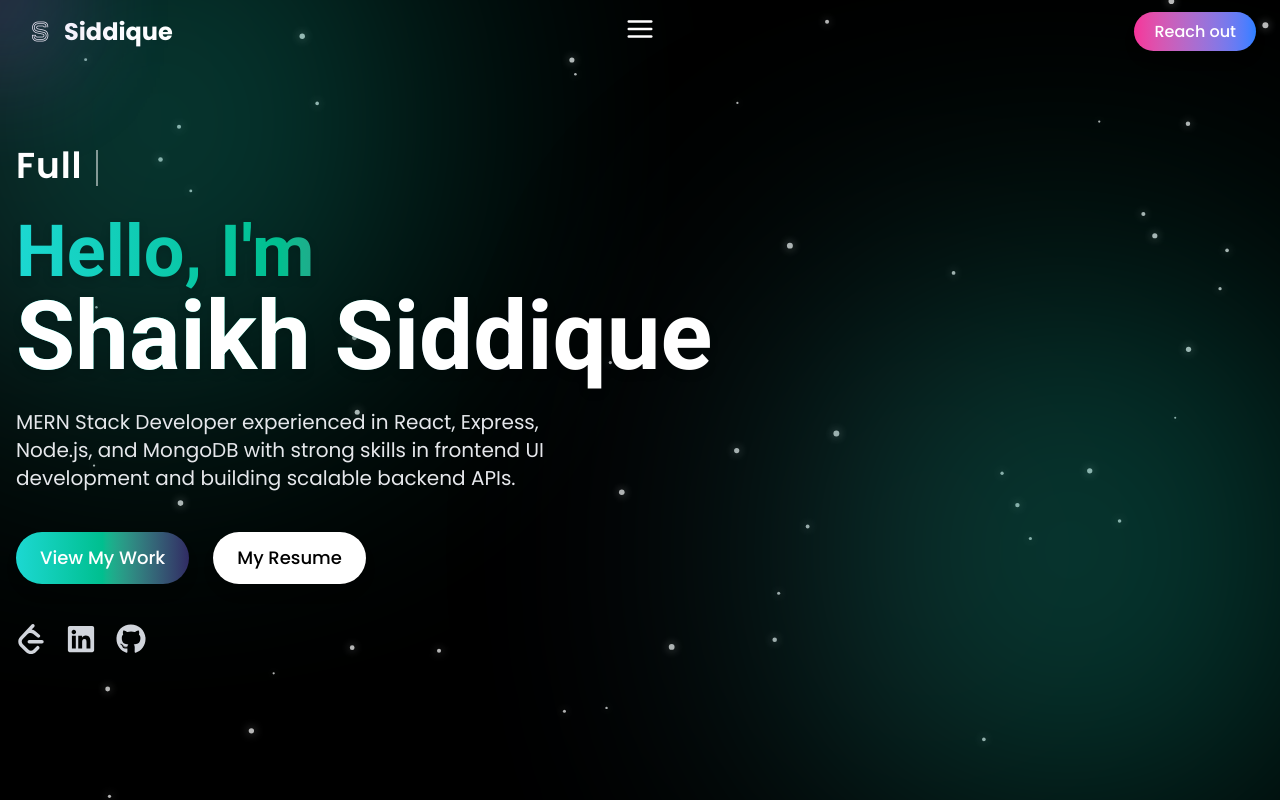
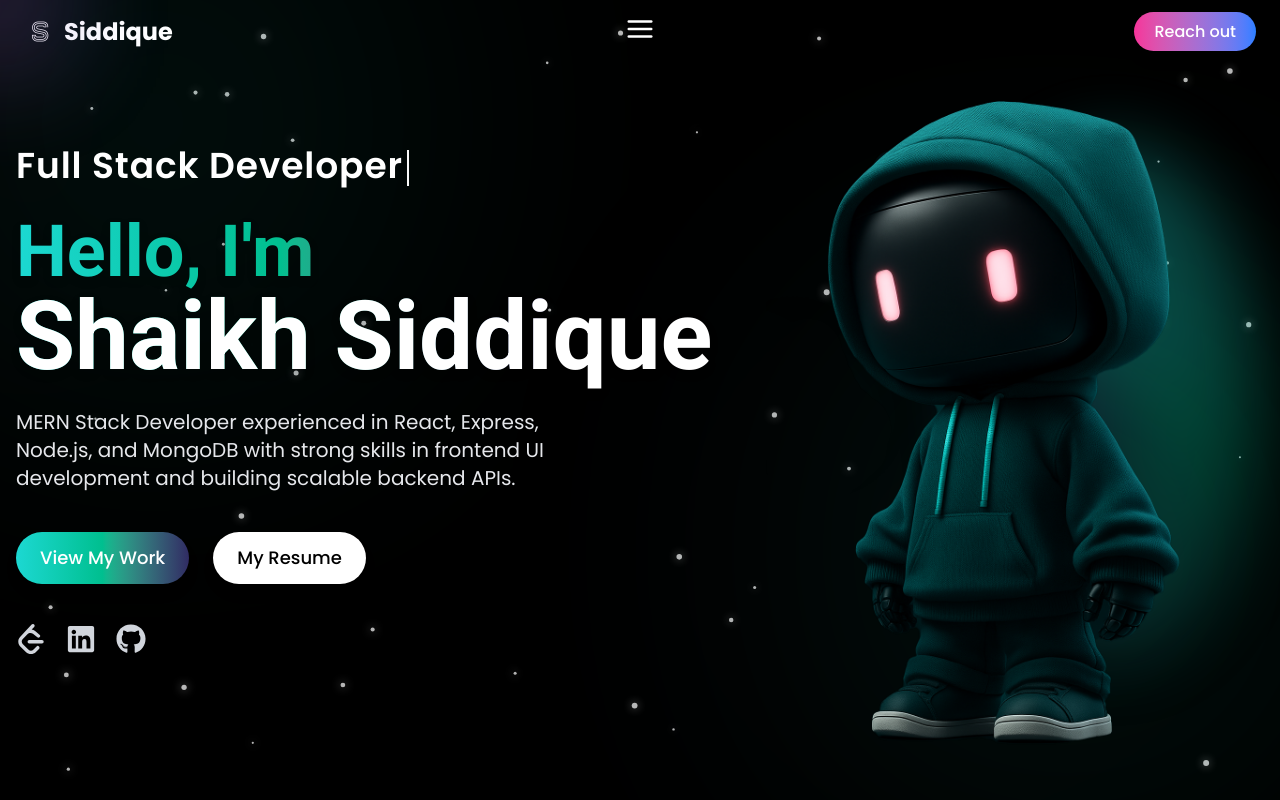
Before and after one commit to Siddique951/My-Portfolio, a React (Vite) app in the folder my-portfolio/: page / in a window 1280 px wide. Shown: the top 800 px of the page. Built offline with nearby package versions, Linux system fonts and the light colour scheme.

Commit message:
Home Page Complete

```diff
--- a/my-portfolio/src/App.jsx
+++ b/my-portfolio/src/App.jsx
@@ -9,10 +9,17 @@ import Home from "./sections/Home";
 import Projects from "./sections/Projects";
 import Skills from "./sections/Skills";
 import Testimonials from "./sections/Testimonials";
+import React from "react";
+import IntroAnimation from "./components/IntroAnimation";
 
 
 export default function App() {
+  const [introDone, setIntroDone] = React.useState(false);
   return (
+    <>
+      {!introDone && <IntroAnimation onFinish={() => setIntroDone(true)} />}
+
+      {introDone && (
         <div className="relative gradient text-white">
           <CustomCursor />
           {/* <ParticlesBackground /> */}
@@ -26,6 +33,8 @@ export default function App() {
           <Contact />
           <Footer />
         </div>
+      )}
+    </>
 
   )
 }
--- a/my-portfolio/src/components/IntroAnimation.jsx
+++ b/my-portfolio/src/components/IntroAnimation.jsx
@@ -1,10 +1,50 @@
+import { motion, AnimatePresence } from "framer-motion";
+import { useEffect, useMemo } from "react"
+import React from "react";
 
-const IntroAnimation = () => {
+export default function IntroAnimation({ onFinish }) {
+    const greetings = useMemo(() => [
+        "Hello", "नमस्ते", "Hola", "Bonjour",
+        "Ciao", "Olá", "Здравствуйте",
+        "Merhaba", "Γειά", "Hej", "Hallo", "Salam"
+    ], [])
+    const [index, setIndex] = React.useState(0);
+    const [visible, setVisible] = React.useState(true);
+
+    useEffect(() => {
+        if (index < greetings.length - 1) {
+            const id = setInterval(() => setIndex(i => i + 1), 180);
+            return () => clearInterval(id);
+        } else {
+            const t = setTimeout(() => setVisible(false), 300);
+            return () => clearTimeout(t);
+        }
+    }, [index, greetings.length]);
+
+
     return (
-        <div>
-
-        </div>
+        <AnimatePresence onExitComplete={onFinish}>
+            {visible && (
+                <motion.div className="fixed inset-0 z-[9999] flex items-center justify-center bg-black text-white overflow-hidden"
+                    initial={{ y: 0 }}
+                    exit={{ y: "-100%" }}
+                    transition={{
+                        duration: 1.05,
+                        ease: [0.22, 1, 0.36, 1],
+                    }}
+                >
+                    <motion.h1
+                        key={index}
+                        className="text-5xl md:text-7xl lg:text-8xl font-bold"
+                        initial={{ opacity: 0, y: 20 }}
+                        animate={{ opacity: 1, y: 0 }}
+                        exit={{ opacity: 0, y: -20 }}
+                        transition={{ duration: 0.12 }}
+                    >
+                        {greetings[index]}
+                    </motion.h1>
+                </motion.div>
+            )}
+        </AnimatePresence>
     )
 }
-
-export default IntroAnimation
--- a/my-portfolio/src/components/ParticlesBackground.jsx
+++ b/my-portfolio/src/components/ParticlesBackground.jsx
@@ -74,7 +74,7 @@ export default function ParticlesBackground() {
     }, []);
 
     return (
-        <canvas ref={canvasRef} className="fixed top-0 left-0 w-full h-full pointer-events-none z-0">
+        <canvas ref={canvasRef} className="absolute top-0 left-0 w-full h-full pointer-events-none z-0">
 
         </canvas>
     )
--- a/my-portfolio/src/sections/Home.jsx
+++ b/my-portfolio/src/sections/Home.jsx
@@ -3,6 +3,7 @@ import ParticlesBackground from "../components/ParticlesBackground";
 import { hover, motion } from "framer-motion";
 import { FaLinkedin, FaGithub } from "react-icons/fa6";
 import { SiLeetcode } from "react-icons/si";
+import avator from "../assets/avator.png";
 
 
 
@@ -107,16 +108,46 @@ export default function Home() {
                         </motion.div>
 
                         <div className="mt-10 flex gap-5 text-2xl md:text-3xl justify-center lg:justify-start">
-                            {socials.map(({ Icon, label, href }) => (
-                                <motion.a href={href} key={label} target="_blank" aria-label={label} rel="noopener noreferrer" variants={glowVariants} initial="initial" whileHover="hover" whileTap="tap" className="text-gray-300">
+                            {socials.map(({ Icon, link }, index) => (
+                                <motion.a
+                                    href={link}
+                                    key={index}   // ya better: key={link}
+                                    target="_blank"
+                                    rel="noopener noreferrer"
+                                    variants={glowVariants}
+                                    initial="initial"
+                                    whileHover="hover"
+                                    whileTap="tap"
+                                    className="text-gray-300"
+                                >
                                     <Icon />
                                 </motion.a>
                             ))}
-
                         </div>
 
                     </div>
 
+                </div>
+
+                <div className="relative hidden lg:block">
+
+                    <div
+                        className="absolute top-1/2 -translate-y-1/2 pointer-events-none"
+                        style={{
+                            right: "10px", width: "min(22vw , 410px)", height: "min(40vw , 760px)", borderRadius: "50%",
+                            filter: "blur(38px)", opacity: 0.32,
+                            background: "conic-gradient(from 0deg , #1cd8d2, #00bf8f, #302b63, #1cd8d2)"
+                        }}
+                    />
+                    <motion.img src={avator} alt="Shaikh Siddique" className="absolute top-1/2 -translate-y-1/2 object-contain select-none pointer-events-none"
+                        style={{
+                            right: "-30px", width: "min(45vw, 780px)", maxHeight: "90vh"
+                        }}
+
+                        initial={{ opacity: 0, y: 40, scale: 0.98 }}
+                        animate={{ opacity: 1, y: 0, scale: 1 }}
+                        transition={{ duration: 0.8, delay: 0.2 }}
+                    />
                 </div>
 
             </div>
```
Lines whose indentation alone changed are shown as unchanged.
